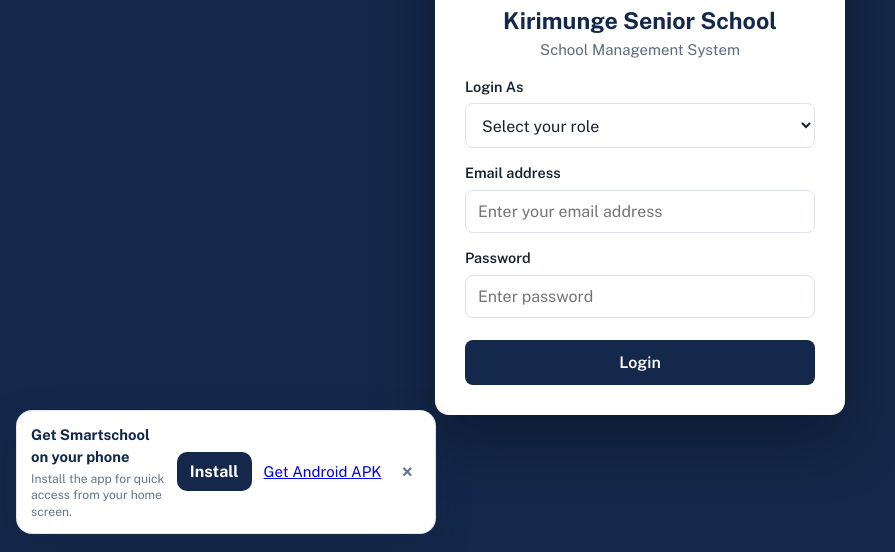
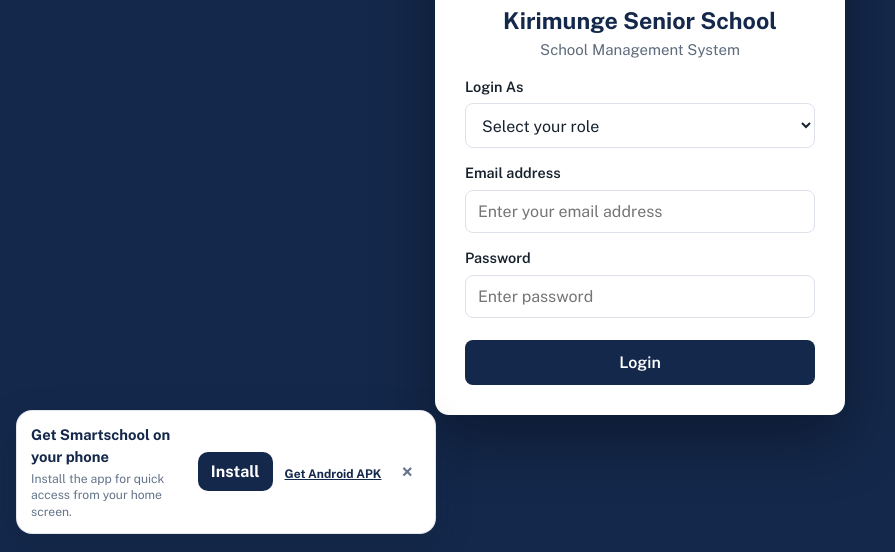
Before and after one commit to travistrevor800-debug/Smartschool, a plain HTML site: page index.html in a window 1280 px wide. Shown: the part 248-800 px from the top of the page, without its empty margins (0-895 px from the left). Drawn offline with nearby package versions, Linux system fonts and the light colour scheme.

Commit message:
style: add Android APK download link

```diff
--- a/style.css
+++ b/style.css
@@ -420,3 +420,13 @@ tbody tr:hover { background: #f8f9fc; }
 .smartschool-install-banner button { border:0; border-radius:10px; padding:10px 13px; background:#14284b; color:#fff; font-weight:700; }
 .smartschool-install-banner button:last-child { padding:5px 8px; background:transparent; color:#64748b; font-size:20px; }
 @media (max-width:600px) { .smartschool-install-banner { left:12px; bottom:82px; width:calc(100vw - 24px); } }
+
+.smartschool-apk-link {
+  display:block;
+  margin-top:4px;
+  color:#14284b;
+  font-size:.75rem;
+  font-weight:700;
+  text-decoration:underline;
+  text-align:center;
+}
```
